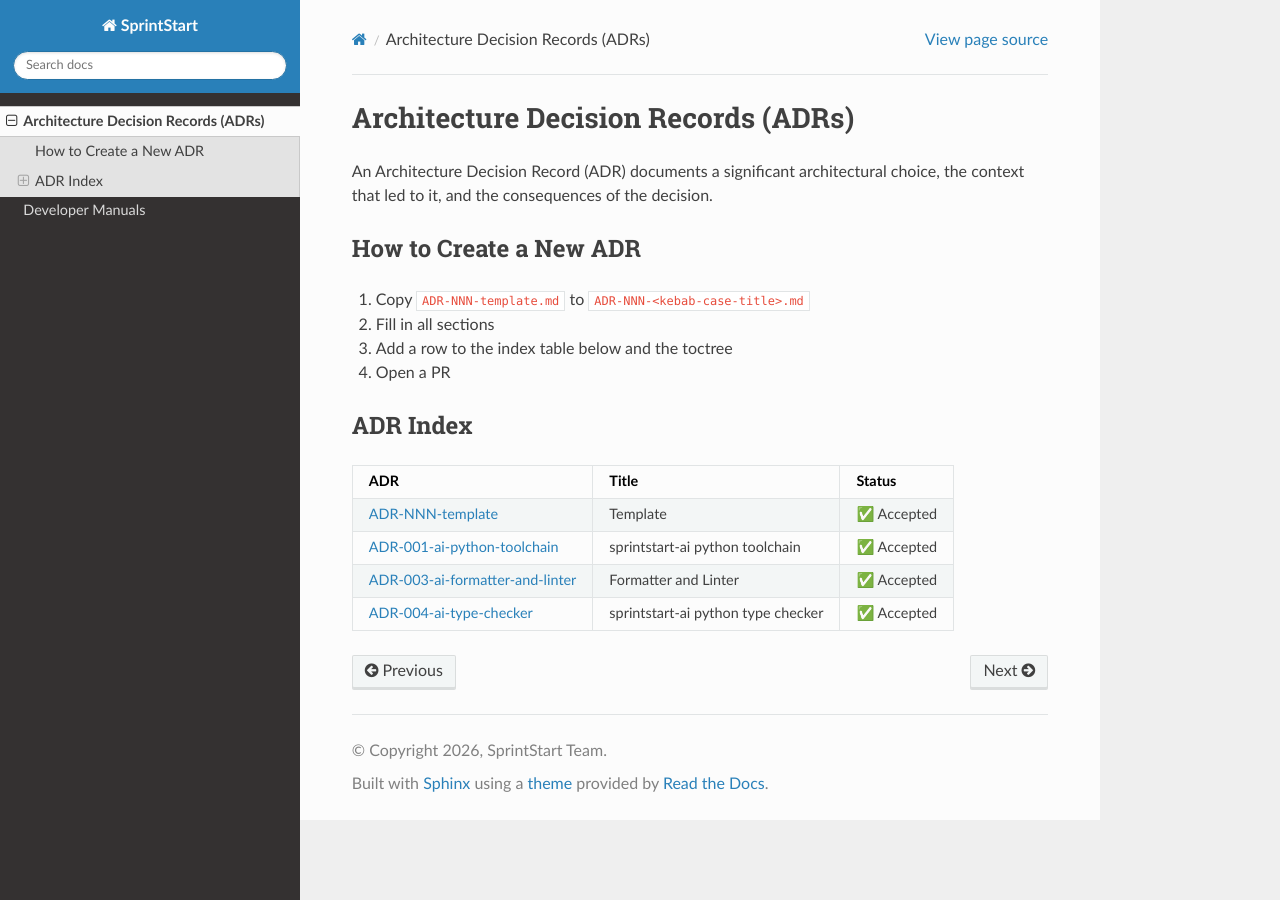
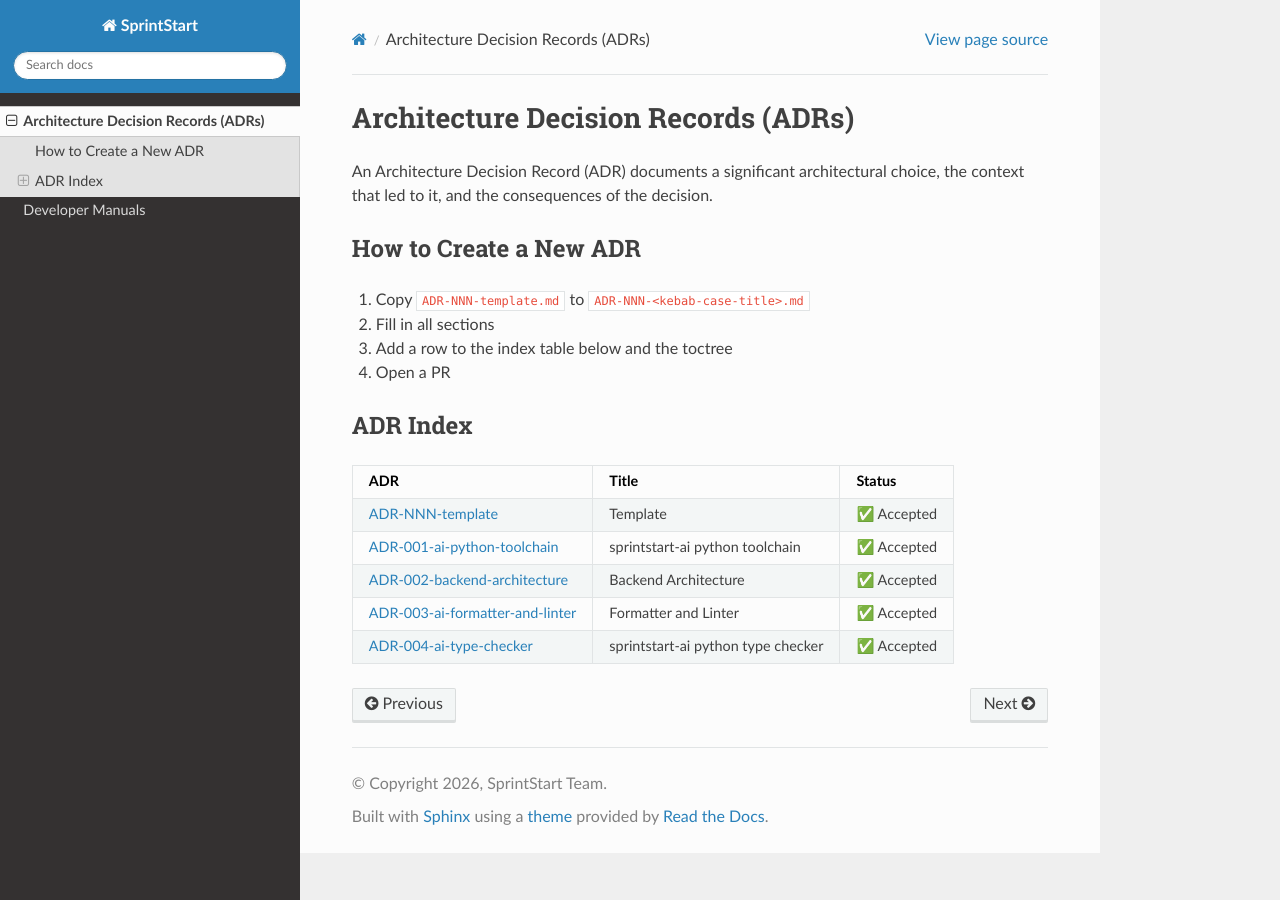
Before and after one commit to SprintStartProject/Wiki, a Sphinx documentation site: the page built from docs/source/adr/index.md, in a window 1280 px wide. Built offline with Sphinx 7.4.7 and the Read the Docs theme 3.1.0, drawn with Linux system fonts in a browser that asks for light colours.

Commit message:
Fixed the toctree/indexing

````diff
--- a/docs/source/adr/index.md
+++ b/docs/source/adr/index.md
@@ -16,12 +16,16 @@
 |---|---|---|
 | [ADR-NNN-template](ADR-NNN-template.md) | Template | ✅ Accepted |
 | [ADR-001-ai-python-toolchain](ADR-001-ai-python-toolchain.md) | sprintstart-ai python toolchain | ✅ Accepted |
+| [ADR-002-backend-architecture](ADR-002-backend-architecture.md) | Backend Architecture | ✅ Accepted |
 | [ADR-003-ai-formatter-and-linter](ADR-003-formatter-and-linter.md) | Formatter and Linter | ✅ Accepted |
 | [ADR-004-ai-type-checker](ADR-004-ai-type-checker.md) | sprintstart-ai python type checker | ✅ Accepted |
+
 ```{toctree}
 :hidden:
-:caption: ADR Files
 
 ADR-NNN-template
 ADR-001-ai-python-toolchain
+ADR-002-backend-architecture
+ADR-003-formatter-and-linter
+ADR-004-ai-type-checker
 ```
--- a/docs/source/conf.py
+++ b/docs/source/conf.py
@@ -32,5 +32,9 @@
 
 html_theme = "sphinx_rtd_theme"
 
+html_theme_options = {
+    "navigation_depth": 4,
+}
+
 # -- Options for EPUB output
 epub_show_urls = "footnote"
````
Also changed, not shown: docs/source/adr/ADR-003-formatter-and-linter.md (+1 -1 lines), docs/source/adr/ADR-004-ai-type-checker.md (+1 -1 lines), docs/source/dev-manuals/index.md (+0 -2 lines).
